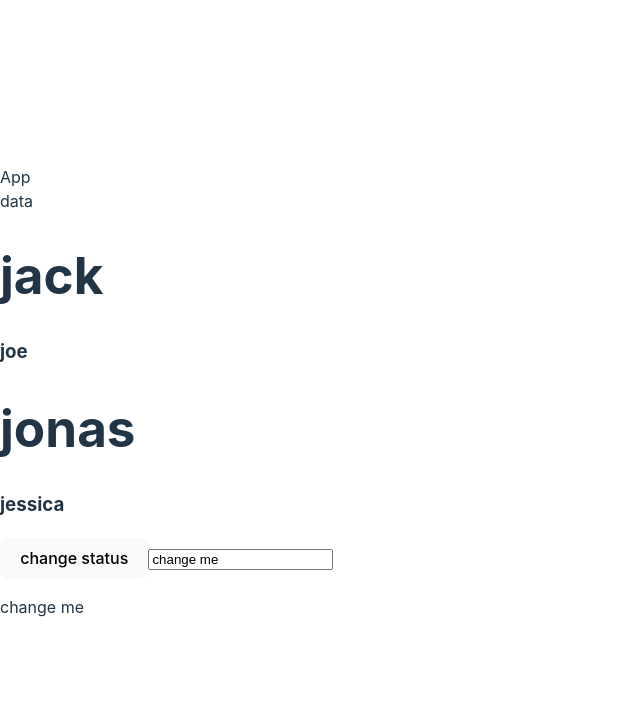
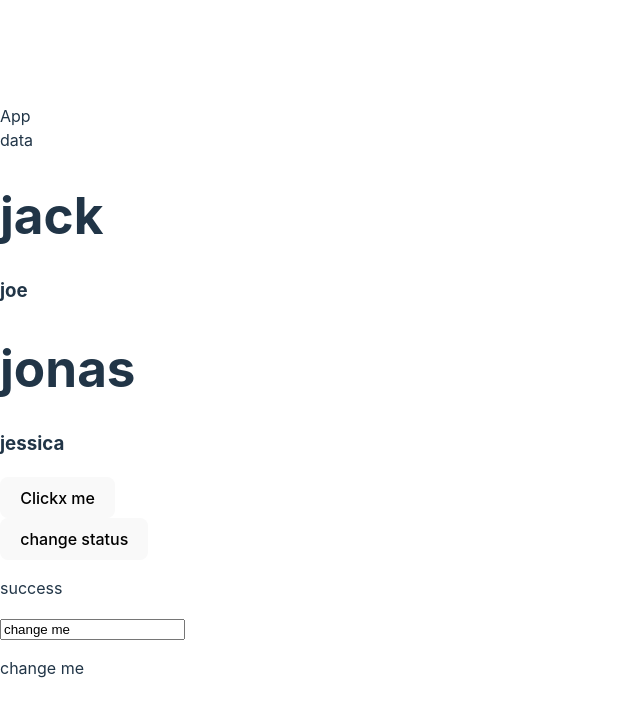
Before and after one commit to JakariaJishan/Playing-with-Typescript, a React (Vite) app: page / in a window 1280 px wide. Shown: the top 716 px of the page, without its empty margins (0-640 px from the left). Built offline with nearby package versions, Linux system fonts and the light colour scheme.

Commit message:
Event handler type

```diff
--- a/src/components/Posts/PostCard.tsx
+++ b/src/components/Posts/PostCard.tsx
@@ -3,9 +3,10 @@ type cardProps = {
     first: string;
     last: string;
   }[];
+  handleButton: (e: React.MouseEvent<HTMLButtonElement>, id: number) => void;
 };
 
-const PostCard = ({ names }: cardProps) => {
+const PostCard = ({ names, handleButton }: cardProps) => {
   return (
     <div>
       {names.map((name) => {
@@ -16,6 +17,7 @@ const PostCard = ({ names }: cardProps) => {
           </div>
         );
       })}
+      <button onClick={(e) => handleButton(e, 1)}>Clickx me</button>
     </div>
   );
 };
--- a/src/components/Posts/PostList.tsx
+++ b/src/components/Posts/PostList.tsx
@@ -1,6 +1,5 @@
 import { useState } from "react";
 import PostCard from "./PostCard";
-import Children from "./childern";
 const PostList = () => {
   type status = "success" | "pending" | "failure";
   const [value, setValue] = useState<status>("success");
@@ -23,10 +22,14 @@ const PostList = () => {
   return (
     <div>
       data
-      <Children>
-        <PostCard names={names} />
-      </Children>
+      <PostCard
+        names={names}
+        handleButton={(e, id) => {
+          console.log("click", e, id);
+        }}
+      />
       <button onClick={() => setValue("failure")}>change status</button>
+      <p>{value}</p>
       <input value={inputVal} onChange={handleChange} />
       <p>{inputVal}</p>
     </div>
```
